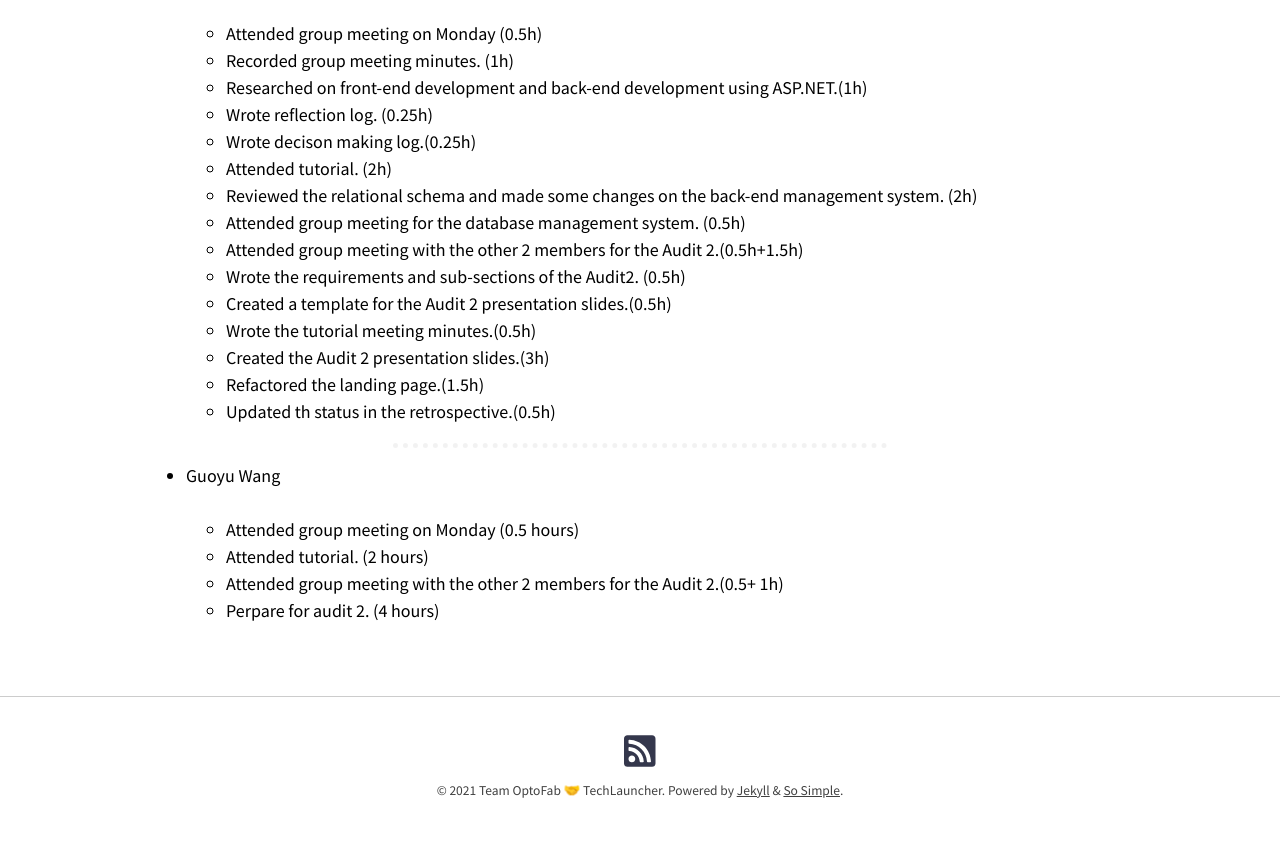
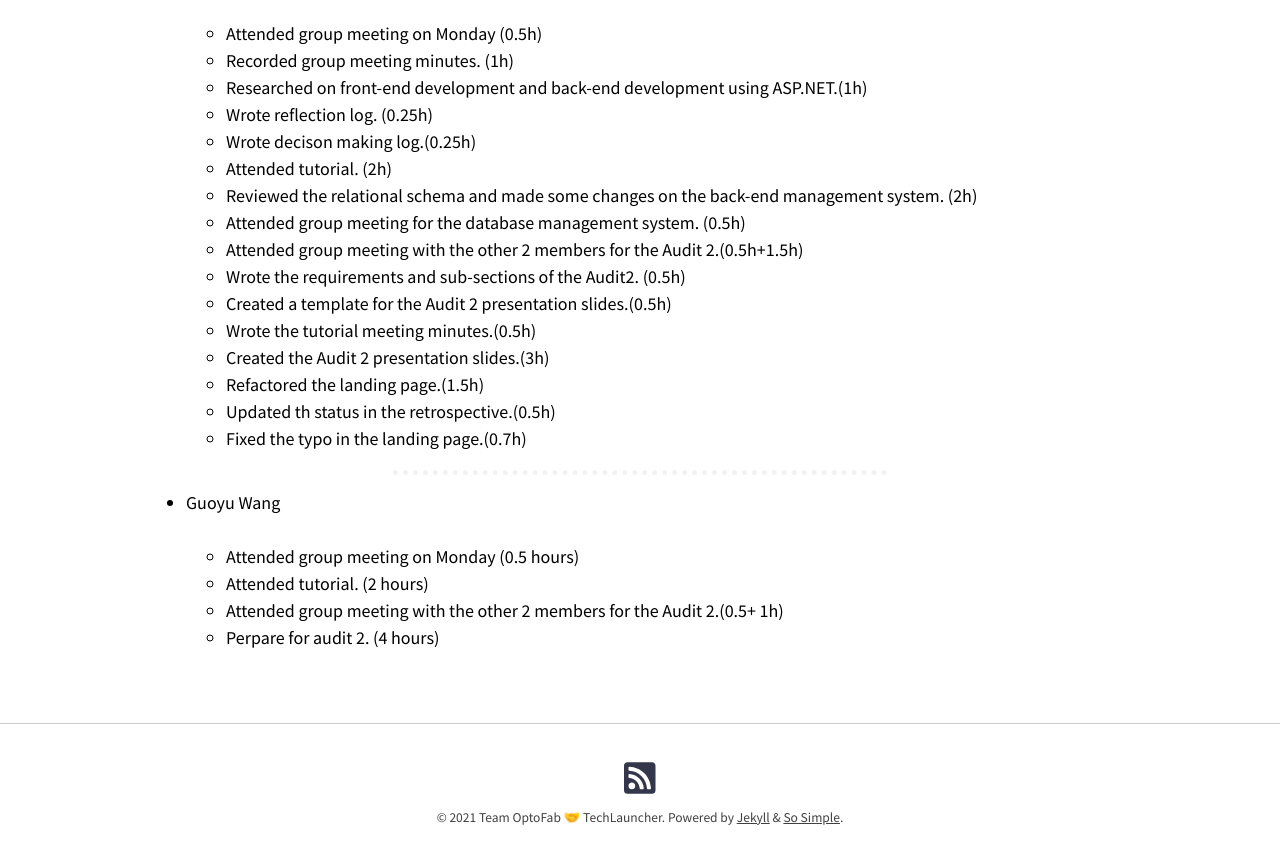
Before and after one commit to optofab/optofab.github.io, a Jekyll site: the page built from work_records.md, in a window 1280 px wide and 900 px high, scrolled down 8348 px. Shown: the top 864 px of the window. Built offline with Jekyll 4.4.1, drawn with Linux system fonts in a browser that asks for light colours; nearby versions of some CDN libraries; emoji names are drawn with the system emoji font.

Commit message:
Update work_records.md

```diff
--- a/work_records.md
+++ b/work_records.md
@@ -344,6 +344,7 @@ _[Don't forget to add hours for each of the work you've done. This line will be
   - Created the Audit 2 presentation slides.(3h)
   - Refactored the landing page.(1.5h)
   - Updated th status in the retrospective.(0.5h)
+  - Fixed the typo in the landing page.(0.7h)
 
 <hr class="hr-dotted">
 
```
